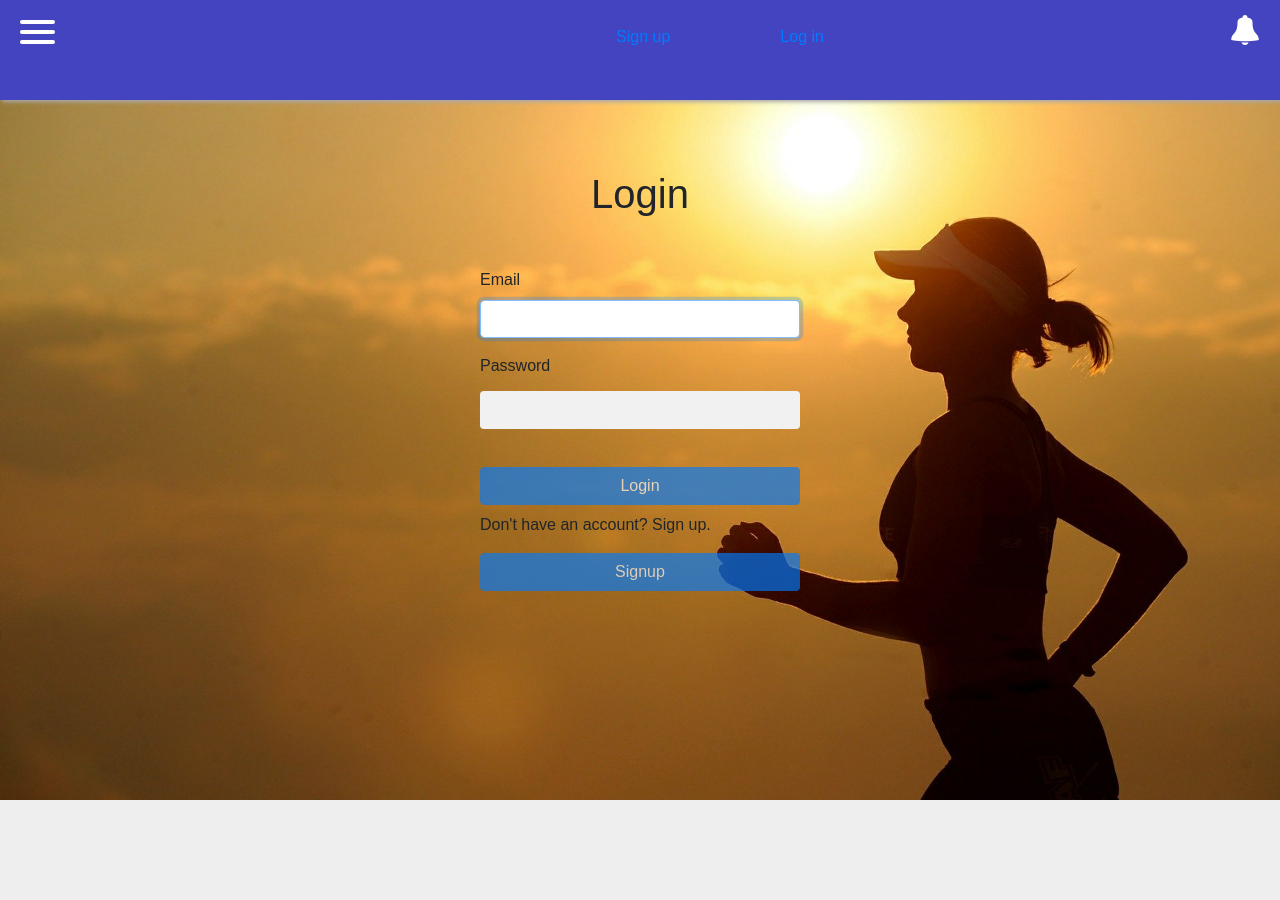
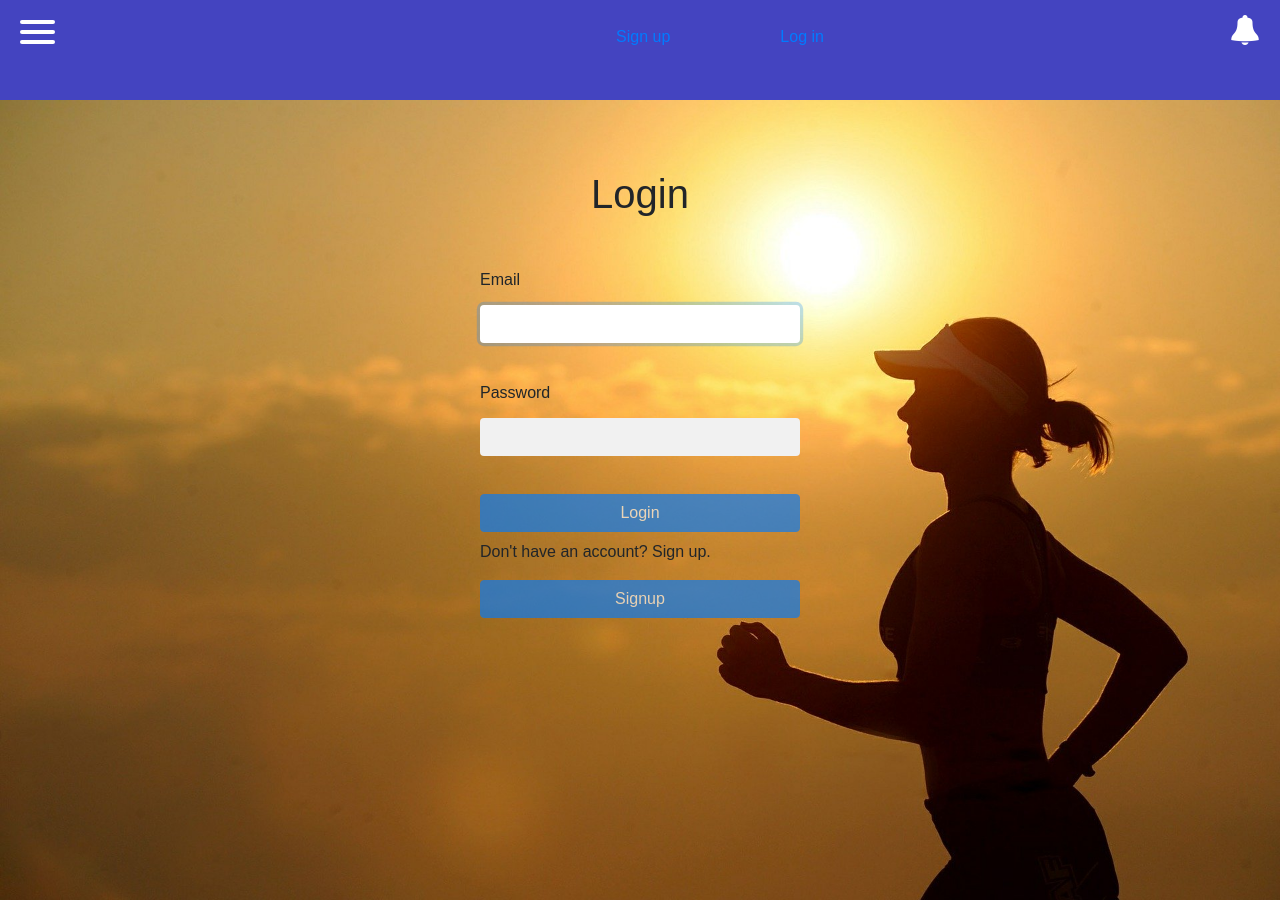
Before and after one commit to eileenreid4657/eileenreid4657-gmail.com, a React (Create React App) app in the folder client/: page /Login in a window 1280 px wide. Before the commit the page ends 800 px from the top, so only its background shows below. Built offline with nearby package versions, Linux system fonts and the light colour scheme.

Commit message:
fixed background

```diff
--- a/client/src/components/Login/index.css
+++ b/client/src/components/Login/index.css
@@ -19,8 +19,31 @@
   background-color: rgb(68, 68, 192);
 }
 
-body {
+html,body {
+  height: 100%;
+  margin: 0;
+  padding: 0;
+}
+
+.Login {
+  min-height: 100vh;
   background-image: url(/running-573762_1920.jpg);
   background-size: cover;
   background-repeat: no-repeat;
+  background-attachment: fixed;
+
 }
+
+@media screen and (min-width: 100%) {
+  .Login {
+    min-width: 100vh;
+
+  }
+
+  body {
+    min-width: 100vh;
+    margin: 0;
+  padding: 0;
+
+  }
+}
--- a/client/src/components/Login/index.js
+++ b/client/src/components/Login/index.js
@@ -15,8 +15,9 @@ export default function Login(props) {
         event.preventDefault();
     }
     return (
+        <div className="Login">
         <Router>
-        <div className="Login">
+        <div>
             <h1>Login</h1>
             <form onSubmit={handleSubmit}>
             <FormGroup controlId="email" bsSize="large">
@@ -47,5 +48,6 @@ export default function Login(props) {
             </form>
         </div>
         </Router>
+        </div>
     );
 }
--- a/client/src/components/Signup/index.css
+++ b/client/src/components/Signup/index.css
@@ -1,7 +1,7 @@
 /* * {box-sizing: border-box} */
 
 /* Full-width input fields */
-  input[type=text], input[type=password] {
+  input[type=text], input[type=password],input[type=email] {
   width: 100%;
   padding: 15px;
   margin: 5px 0 22px 0;
```
